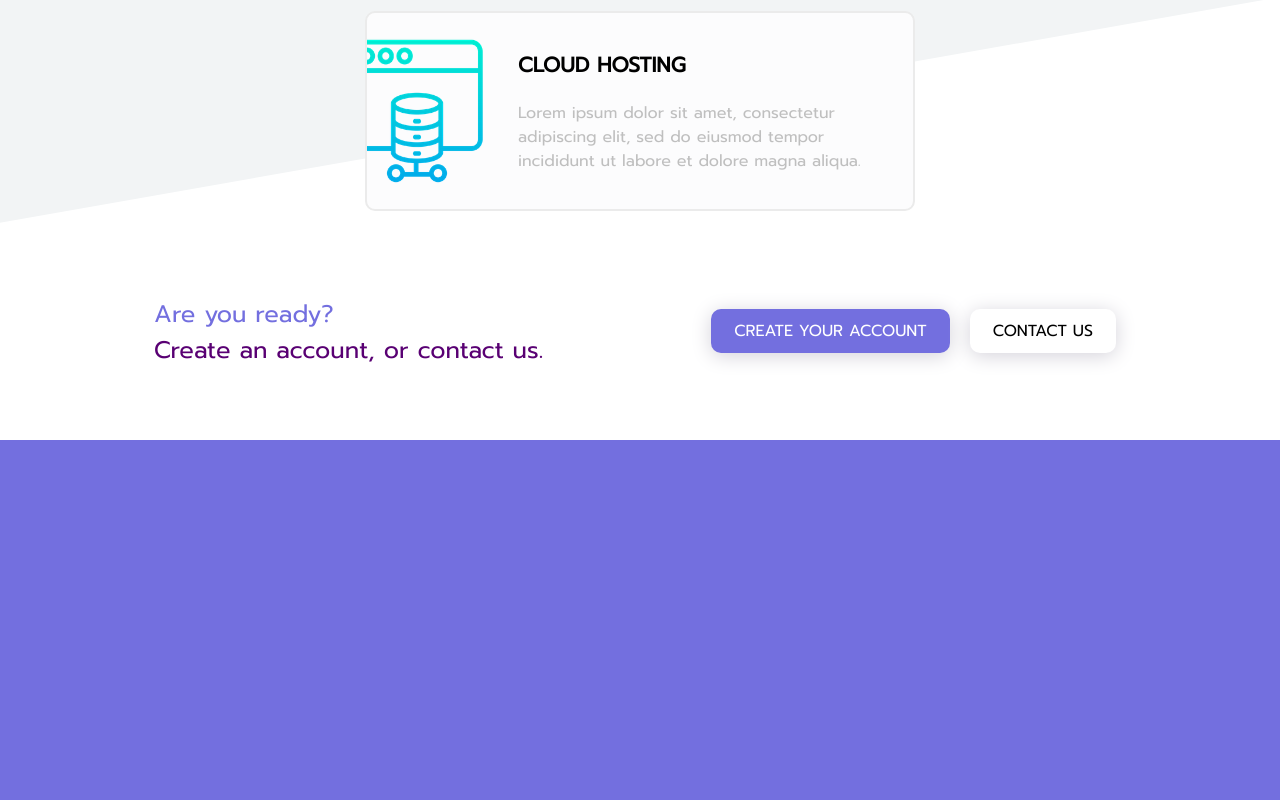
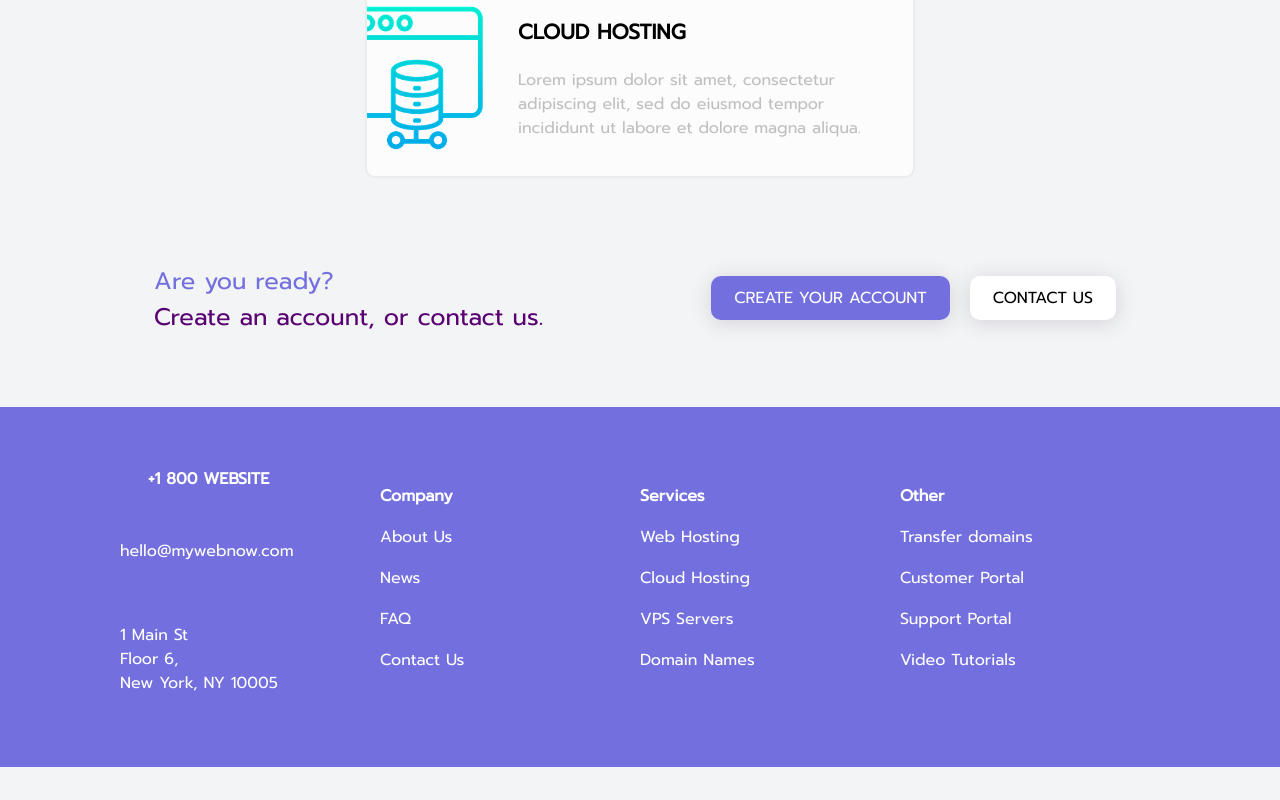
Before and after one commit to gg-1414/mini-project, a React (Create React App) app: page / in a window 1280 px wide. Shown: the part 1868-2668 px from the top of the page. After the commit the page ends 2635 px from the top, so only its background shows below. Built offline with nearby package versions, Linux system fonts and the light colour scheme; the HTML template or start-up script is replaced by a standard one.

Commit message:
basic styling for footer done
next step adding media queries for responsiveness

```diff
--- a/src/components/BackgroundSkew.jsx
+++ b/src/components/BackgroundSkew.jsx
@@ -6,7 +6,7 @@ const BackgroundSkew = () => (
     <div className="bgSkew__layer1--dark-purple"></div>
     <div className="bgSkew__layer2--purple"></div>
     <div className="bgSkew__layer3--purple-blue"></div>
-    <div className="bgSkew__layer4--grey"></div>
+    <div className="bgSkew__layer4--white"></div>
   </div>
 );
 
--- a/src/components/Footer.jsx
+++ b/src/components/Footer.jsx
@@ -3,7 +3,56 @@ import '../stylesheets/Footer.scss';
 
 const Footer = () => (
   <footer>
-
+    <section className="footer__contact">
+      <div>
+        <i className="fa fa-phone"></i>
+        <p>+1 800 WEBSITE</p>
+      </div>
+      <div>
+        <i className="fa fa-envelope"></i>
+        <p>hello@mywebnow.com</p>
+      </div>
+      <div>
+        <i className="fa fa-map-marker"></i>
+        <div className="footer__contact-location">
+          <p>1 Main St</p>
+          <p>Floor 6,</p>
+          <p>New York, NY 10005</p>
+        </div>
+      </div>
+    </section>
+    <section className="footer__company">
+      <p>Company</p>
+      <p>About Us</p>
+      <p>News</p>
+      <p>FAQ</p>
+      <p>Contact Us</p>
+    </section>
+    <section className="footer__services">
+      <p>Services</p>
+      <p>Web Hosting</p>
+      <p>Cloud Hosting</p>
+      <p>VPS Servers</p>
+      <p>Domain Names</p>
+    </section>
+    <section className="footer__other">
+      <p>Other</p>
+      <p>Transfer&nbsp;domains</p>
+      <p>Customer Portal</p>
+      <p>Support Portal</p>
+      <p>Video Tutorials</p>
+    </section>
+    <section className="social">
+        <p>
+          <i className="fa fa-facebook fa-2x"></i>
+        </p>
+        <p>
+            <i className="fa fa-youtube fa-2x"></i>
+        </p>
+        <p>
+            <i className="fa fa-twitter fa-2x"></i>
+        </p>
+    </section>
   </footer>
 );
 
--- a/src/components/Home.jsx
+++ b/src/components/Home.jsx
@@ -29,7 +29,7 @@ const Home = () => (
       <hr/>
       <div className="main__services-cards-container">
         <div className="main__services-card">
-          <img src="/host-icon.png" alt="web host image"/>
+          <img src="/host-icon.png" alt="web host"/>
           <div className="main__service-cards-text">
             <h5>web hosting</h5>
             <i className="fa fa-arrow-right fa-1x"></i>
@@ -37,7 +37,7 @@ const Home = () => (
           </div>
         </div>
         <div className="main__services-card">
-          <img src="/host-icon.png" alt="web host image"/>
+          <img src="/host-icon.png" alt="web host"/>
           <div className="main__service-cards-text">
             <h5>resellers</h5>
             <i className="fa fa-arrow-right fa-1x"></i>
@@ -45,7 +45,7 @@ const Home = () => (
           </div>
         </div>
         <div className="main__services-card">
-          <img src="/host-icon.png" alt="web host image"/>
+          <img src="/host-icon.png" alt="web host"/>
           <div className="main__service-cards-text">
             <h5>vps hosting</h5>
             <i className="fa fa-arrow-right fa-1x"></i>
@@ -53,7 +53,7 @@ const Home = () => (
           </div>
         </div>
         <div className="main__services-card">
-          <img src="/host-icon.png" alt="web host image"/>
+          <img src="/host-icon.png" alt="web host"/>
           <div className="main__service-cards-text">
             <h5>cloud hosting</h5>
             <i className="fa fa-arrow-right fa-1x"></i>
--- a/src/index.css
+++ b/src/index.css
@@ -11,6 +11,7 @@ body, html { font-size: 100%; padding: 0; margin: 0; overflow: auto; }
 body {
   font-family: 'Prompt', sans-serif;
   color: white;
+  background: #f2f4f5;
 }
 
 button {
--- a/src/stylesheets/BackgroundSkew.scss
+++ b/src/stylesheets/BackgroundSkew.scss
@@ -41,11 +41,11 @@
     z-index: -10;
   }
 
-	.bgSkew__layer4--grey {
-		height: 28em;
-		background-color: $lightest-grey;
-		top: 1530px;
-		position: absolute;
-		z-index: -10;
+	.bgSkew__layer4--white {
+		height: 58em;
+    background-color: #fff;
+    top: 610px;
+    position: absolute;
+    z-index: -15;
 	}
 }
--- a/src/stylesheets/Footer.scss
+++ b/src/stylesheets/Footer.scss
@@ -3,5 +3,130 @@
 footer {
   background: $purple-blue;
   height: 360px;
-  padding: 30px 40px;
+  padding: 50px 80px;
+  display: flex;
+  flex-direction: row;
+  flex-wrap: wrap;
+  justify-content: flex-start;
+  justify-content: center;
+  align-items: center;
+  align-content: center;
+
+  section {
+    display: inline-block;
+    flex-grow: 2;
+    flex-basis: 260px;
+    padding: 0 40px;
+
+    div {
+
+      i, p {
+
+      }
+    }
+
+    p {
+      margin: 0;
+      // display: inline-block;
+    }
+
+  }
+
+  section:nth-child(1) {
+
+  }
+
+  section:nth-child(2) {
+
+  }
+
+  section:nth-child(3) {
+
+  }
+
+  section:nth-child(4) {
+  }
+
+  section:nth-child(5) {
+    flex-grow: 1;
+    flex-basis: 40px;
+  }
+
 }
+
+footer > section > div:first-child > p,
+footer > section > p:first-child {
+  font-weight: bolder;
+}
+
+.footer__contact {
+  display: flex;
+  flex-direction: column;
+  justify-content: flex-start;
+  align-content: center;
+  align-items: flex-start;
+
+  div {
+    width: 100%;
+    position: relative;
+    margin: 12px 0;
+
+    i {
+      width: 16px;
+      display: inline-block;
+      margin-right: 12px;
+    }
+
+    p {
+      display: inline-block;
+    }
+  }
+
+  .fa-phone {
+    font-size: 1.4em;
+  }
+
+  .fa-map-marker {
+    position: relative;
+    top: -45px;
+    font-size: 1.4em;
+  }
+
+  .footer__contact-location {
+    display: inline-block;
+    width: 180px;
+
+    p {
+      display: block;
+    }
+  }
+}
+
+.footer__company,
+.footer__services,
+.footer__other {
+  display: flex;
+  flex-direction: column;
+  justify-content: flex-start;
+  align-content: center;
+  align-items: flex-start;
+
+  p {
+    padding-bottom: 17px;
+  }
+
+  p:nth-child(1) {
+    font-weight: 900;
+  }
+}
+
+.social {
+  height: 205px;
+  position: relative;
+  top: 0;
+
+  p {
+    padding-bottom: 15px;
+    color: $purple-grey;
+  }
+}
--- a/src/stylesheets/Home.scss
+++ b/src/stylesheets/Home.scss
@@ -99,7 +99,7 @@
 
   // MAIN DESCRIPTION <DIV>
   .main__description {
-    width: 60%;
+    width: 865px;
 
     p {
       color: $dark-grey;
--- a/src/stylesheets/variables.scss
+++ b/src/stylesheets/variables.scss
@@ -2,10 +2,11 @@ $darker-purple: #590073; // "create an account, or contact us."
 $dark-purple: #752ed0;
 $purple: #7652e3;
 $purple-blue: #736fdf; // also used in footer & "create your acc" btns
+$purple-grey: #564da9; // social icons
+$dark-grey: #3a3a3a; // used for text
 $grey: #f7f9fc;
-$lime-green: #81d398; // used for buttons
-$dark-grey: #3a3a3a; // used for text
 $light-grey: #bfbfbf; // search bar
 $lighter-grey: #d4d2da; // button shadow
 $lightest-grey: #f2f4f5;
 $white: #fff;
+$lime-green: #81d398; // used for buttons
```
